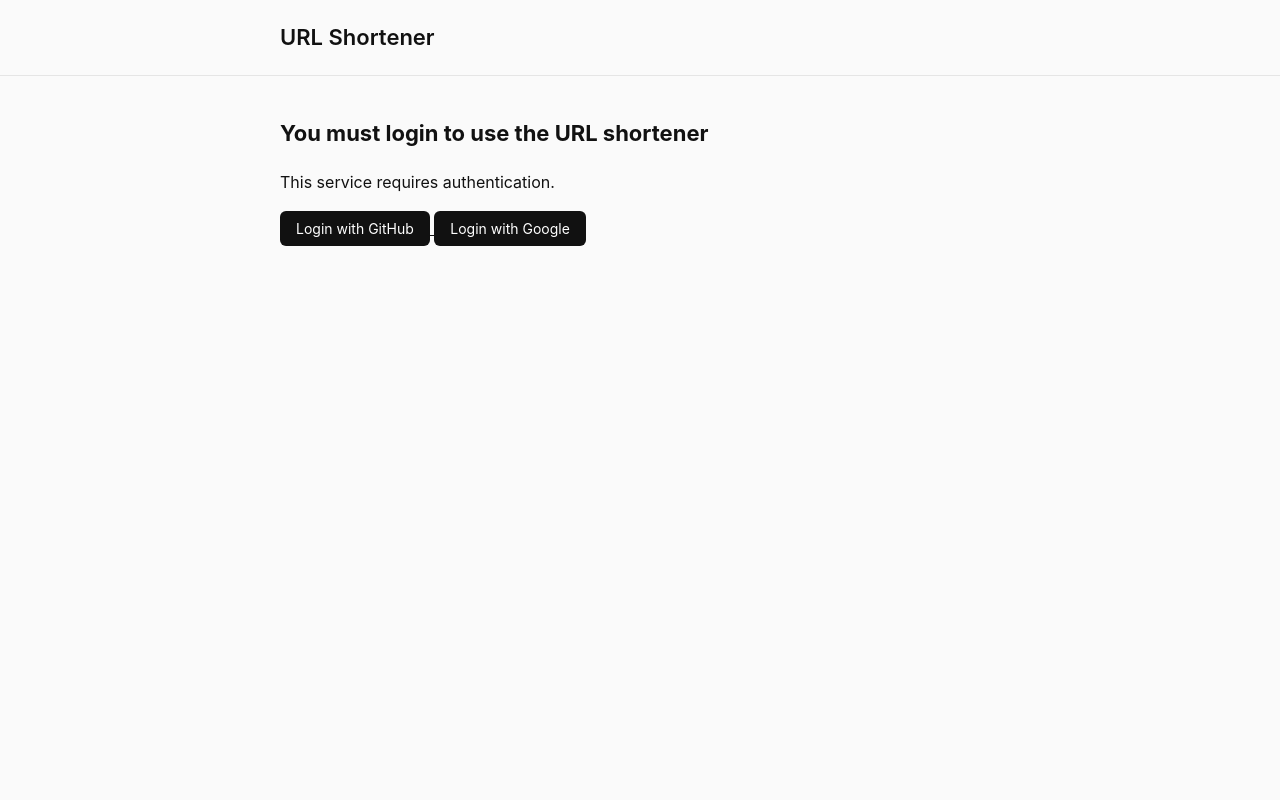
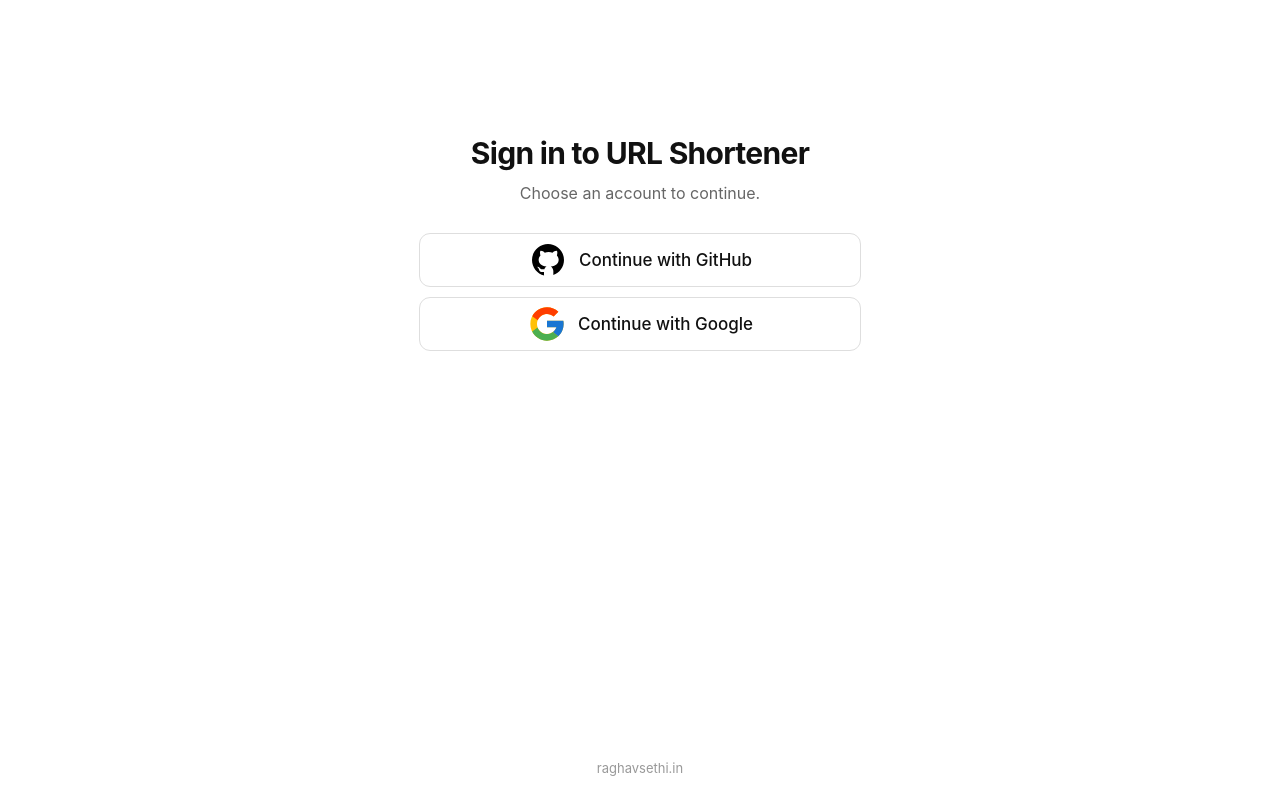
Before and after one commit to brick-24/url-shorten, a Python web app: template src/templates/login.html in a window 1280 px wide. Run offline with Jinja, Linux system fonts and the light colour scheme; the template is opened without the code that fills it, so the values that code supplies are empty.

Commit message:
fix login page structure

```diff
--- /dev/null
+++ b/src/static/login.css
@@ -0,0 +1,167 @@
+* {
+  box-sizing: border-box;
+}
+
+html,
+body {
+  margin: 0;
+  padding: 0;
+  min-height: 100%;
+}
+
+body {
+  font-family:
+    -apple-system, BlinkMacSystemFont, "Segoe UI", Roboto, Helvetica, Arial,
+    sans-serif;
+
+  color: #111;
+  background: #fff;
+}
+
+.login-header {
+  position: absolute;
+  top: 0;
+  left: 0;
+
+  padding: 20px 30px;
+}
+
+.login-logo {
+  color: #111;
+  text-decoration: none;
+
+  font-size: 20px;
+  font-weight: 700;
+  letter-spacing: -0.5px;
+}
+
+.login-logo:hover {
+  text-decoration: none;
+}
+
+.login-container {
+  min-height: 100vh;
+  display: flex;
+  justify-content: center;
+  padding: 135px 20px 60px;
+}
+
+.login-box {
+  width: 100%;
+  max-width: 442px;
+}
+
+.login-box h1 {
+  margin: 0;
+  text-align: center;
+  font-size: 30px;
+  line-height: 1.2;
+  font-weight: 650;
+  letter-spacing: -0.7px;
+}
+
+.login-description {
+  margin: 12px 0 30px;
+  text-align: center;
+  color: #666;
+  font-size: 16px;
+}
+
+.social-login {
+  display: flex;
+  flex-direction: column;
+  gap: 10px;
+}
+
+.social-button {
+  width: 100%;
+  height: 54px;
+  display: flex;
+  align-items: center;
+  justify-content: center;
+  gap: 11px;
+  border: 1px solid #dedede;
+  border-radius: 11px;
+  background: #fff;
+  color: #111;
+  text-decoration: none;
+  font-size: 17px;
+  font-weight: 500;
+  transition:
+    background 0.15s ease,
+    border-color 0.15s ease,
+    box-shadow 0.15s ease,
+    transform 0.1s ease;
+}
+
+.social-button:hover {
+  background: #fafafa;
+  border-color: #cfcfcf;
+  text-decoration: none;
+  box-shadow: 0 2px 6px rgba(0, 0, 0, 0.06);
+}
+
+.social-button:active {
+  transform: translateY(1px);
+}
+
+.social-icon {
+  width: 22px;
+  height: 22px;
+
+  display: flex;
+  align-items: center;
+  justify-content: center;
+
+  font-weight: 700;
+}
+
+.github-icon {
+  font-size: 19px;
+}
+
+.google-icon {
+  font-size: 18px;
+}
+
+@media (max-width: 600px) {
+  .login-header {
+    padding: 18px 20px;
+  }
+
+  .login-container {
+    padding: 110px 20px 40px;
+  }
+
+  .login-box h1 {
+    font-size: 27px;
+  }
+}
+
+.social-button img {
+  width: 40px;
+  height: 40px;
+}
+
+.site-credit {
+  position: fixed;
+  bottom: 24px;
+  left: 0;
+  right: 0;
+
+  margin: 0;
+
+  text-align: center;
+
+  font-size: 13px;
+}
+
+.site-credit a {
+  color: #999;
+  text-decoration: none;
+}
+
+.site-credit a:hover {
+  color: #111;
+  text-decoration: underline;
+}
--- a/src/static/style.css
+++ b/src/static/style.css
@@ -10,55 +10,6 @@ body {
   background: #fafafa;
   color: #111;
   line-height: 1.6;
-}
-
-.header {
-  background: transparent;
-  border-bottom: 1px solid #e5e5e5;
-}
-
-.header-inner {
-  max-width: 760px;
-  margin: auto;
-  padding: 20px 20px;
-  display: flex;
-  justify-content: space-between;
-  align-items: center;
-}
-
-.header h2 {
-  margin: 0;
-  font-weight: 600;
-}
-
-.login-btn {
-  background: transparent;
-  border: 1px solid #ddd;
-  color: #111;
-  padding: 6px 12px;
-  border-radius: 6px;
-  text-decoration: none;
-  font-size: 14px;
-}
-
-.login-btn:hover {
-  background: #f3f3f3;
-}
-
-.container {
-  max-width: 760px;
-  margin: 40px auto;
-  padding: 0 20px;
-}
-
-h1 {
-  font-size: 28px;
-  margin-bottom: 10px;
-}
-
-h2 {
-  font-size: 22px;
-  margin-top: 40px;
 }
 
 .card {
@@ -89,34 +40,6 @@ input {
 input:focus {
   outline: none;
   border-color: #999;
-}
-
-button {
-  background: #111;
-  border: none;
-  padding: 9px 16px;
-  color: white;
-  border-radius: 6px;
-  font-size: 14px;
-  cursor: pointer;
-}
-
-button:hover {
-  background: #333;
-}
-
-a {
-  color: #111;
-}
-
-a:hover {
-  text-decoration: underline;
-}
-
-hr {
-  margin: 40px 0;
-  border: none;
-  border-top: 1px solid #e5e5e5;
 }
 
 .links-table {
@@ -165,6 +88,7 @@ hr {
   word-break: break-all;
   color: #555;
 }
+
 .rate-limit-card {
   max-width: 600px;
   margin: 80px auto;
--- a/src/templates/login.html
+++ b/src/templates/login.html
@@ -1,28 +1,46 @@
 <!doctype html>
-<html>
+<html lang="en">
   <head>
-    <title>Login Required</title>
-    <link rel="stylesheet" href="{{ url_for('static', path='style.css') }}" />
+    <meta charset="UTF-8" />
+    <meta name="viewport" content="width=device-width, initial-scale=1.0" />
+
+    <title>Sign in - URL Shortener</title>
+
+    <link rel="stylesheet" href="{{ url_for('static', path='login.css') }}" />
   </head>
-  <body>
-    <header class="header">
-      <div class="header-inner">
-        <h2>URL Shortener</h2>
-      </div>
-    </header>
 
-    <div class="container">
-      <h2>You must login to use the URL shortener</h2>
+  <body class="login-page">
+    <!-- <header class="login-header">
+      <a href="/" class="login-logo"> URL Shortener </a>
+    </header> -->
 
-      <p>This service requires authentication.</p>
+    <main class="login-container">
+      <div class="login-box">
+        <h1>Sign in to URL Shortener</h1>
 
-      <a href="/login">
-        <button>Login with GitHub</button>
+        <p class="login-description">Choose an account to continue.</p>
+
+        <div class="social-login">
+          <a href="/login" class="social-button">
+            <img src="{{ url_for('static', path='git.svg') }}" alt="GitHub" />
+            <span>Continue with GitHub</span>
           </a>
 
-      <a href="/login/google">
-        <button>Login with Google</button>
+          <a href="/login/google" class="social-button">
+            <img src="{{ url_for('static', path='goog.svg') }}" alt="Google" />
+            <span>Continue with Google</span>
           </a>
         </div>
+      </div>
+      <p class="site-credit">
+        <a
+          href="https://raghavsethi.in"
+          target="_blank"
+          rel="noopener noreferrer"
+        >
+          raghavsethi.in
+        </a>
+      </p>
+    </main>
   </body>
 </html>
```
Also changed, not shown: src/static/git.svg (added), src/static/goog.svg (added). Lines whose indentation alone changed are shown as unchanged.
